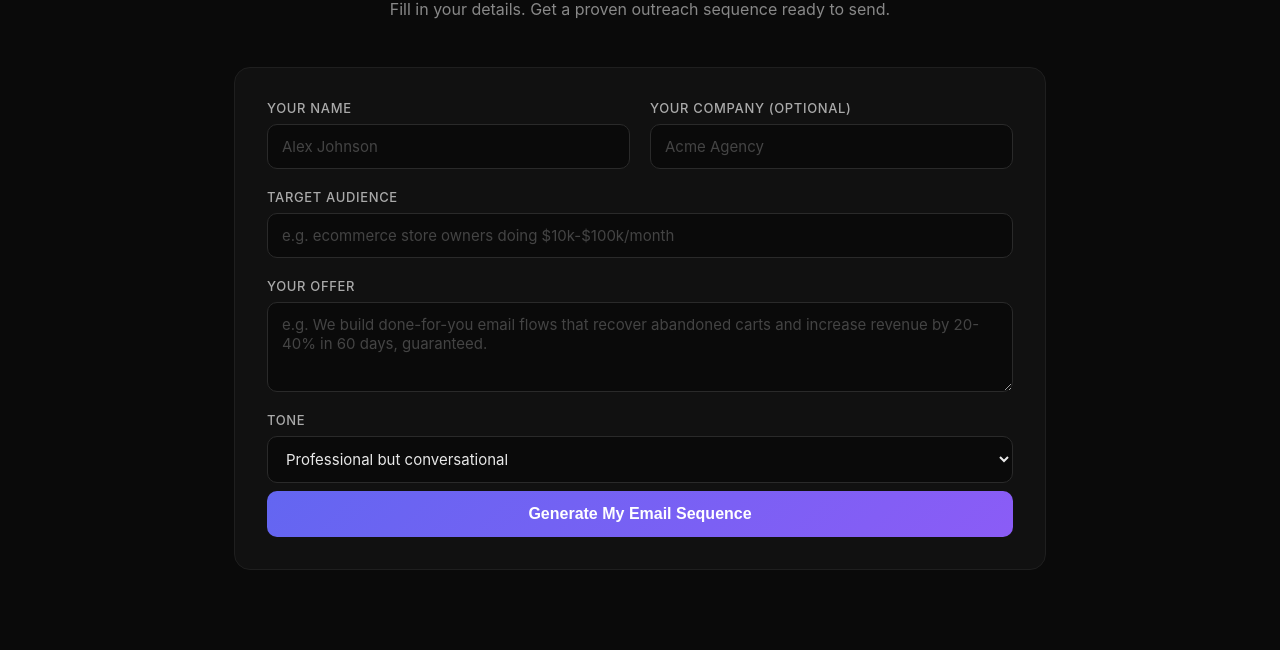
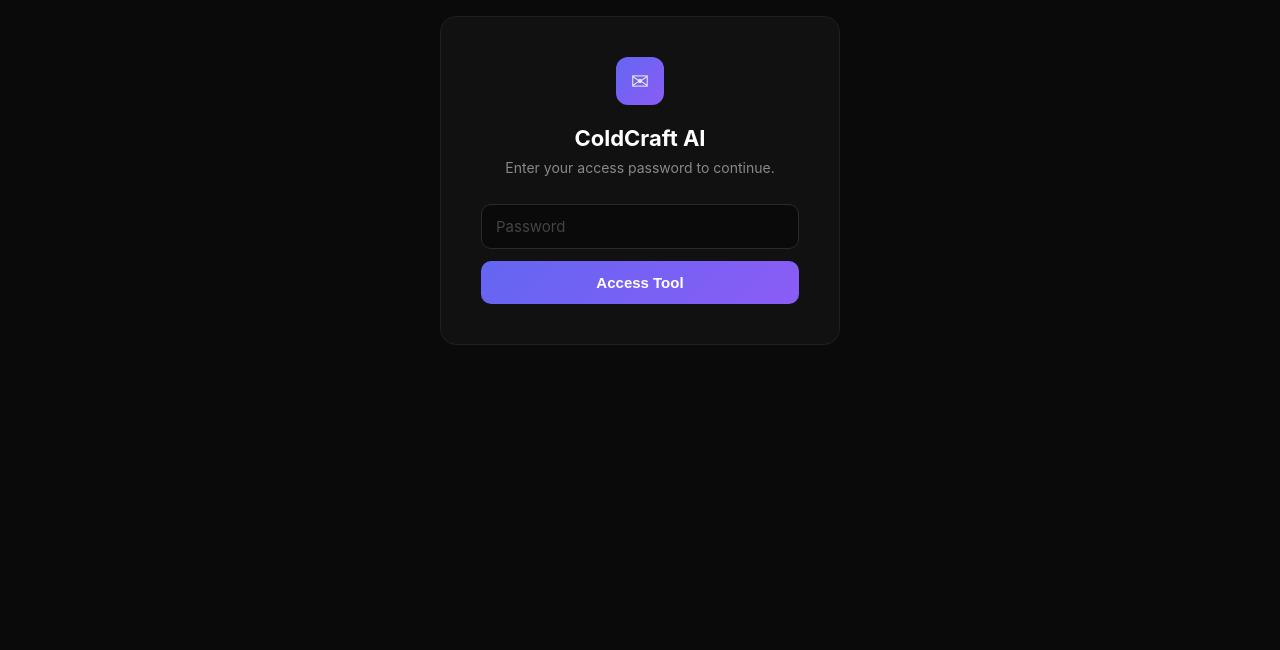
Before and after one commit to lkqiku20-glitch/cold-email-builder, a website: page index.html in a window 1280 px wide. Shown: the part 220-870 px from the top of the page. After the commit the page ends 800 px from the top, so only its background shows below. Drawn offline with Linux system fonts and the light colour scheme.

Commit message:
Restore password gate

```diff
--- a/index.html
+++ b/index.html
@@ -296,7 +296,21 @@
 </head>
 <body>
 
-<div id="main-app">
+<!-- Password Gate -->
+<div id="password-gate" style="display:flex;align-items:center;justify-content:center;min-height:100vh;background:#0a0a0a;">
+  <div style="background:#111;border:1px solid #1f1f1f;border-radius:16px;padding:40px;width:100%;max-width:400px;text-align:center;">
+    <div style="width:48px;height:48px;background:linear-gradient(135deg,#6366f1,#8b5cf6);border-radius:12px;display:flex;align-items:center;justify-content:center;font-size:22px;margin:0 auto 20px;">✉</div>
+    <h2 style="color:#fff;font-size:22px;margin-bottom:8px;">ColdCraft AI</h2>
+    <p style="color:#888;font-size:14px;margin-bottom:28px;">Enter your access password to continue.</p>
+    <input type="password" id="passwordInput" placeholder="Password" onkeydown="if(event.key==='Enter')unlock()"
+      style="width:100%;background:#0a0a0a;border:1px solid #2a2a2a;border-radius:10px;padding:12px 14px;color:#e8e8e8;font-size:15px;outline:none;margin-bottom:12px;" />
+    <div id="password-error" style="color:#fca5a5;font-size:13px;margin-bottom:12px;display:none;">Incorrect password. Try again.</div>
+    <button onclick="unlock()" style="width:100%;padding:13px;background:linear-gradient(135deg,#6366f1,#8b5cf6);color:#fff;border:none;border-radius:10px;font-size:15px;font-weight:600;cursor:pointer;">Access Tool</button>
+  </div>
+</div>
+
+<!-- Main App -->
+<div id="main-app" style="display:none;">
 
 <header>
   <div class="logo">✉</div>
@@ -359,6 +373,26 @@
 </div> <!-- end #main-app -->
 
 <script>
+  let _pw = "";
+
+  async function unlock() {
+    const pw = document.getElementById("passwordInput").value.trim();
+    const errEl = document.getElementById("password-error");
+    errEl.style.display = "none";
+    const res = await fetch("/auth", {
+      method: "POST",
+      headers: { "Content-Type": "application/json" },
+      body: JSON.stringify({ password: pw }),
+    });
+    if (res.ok) {
+      _pw = pw;
+      document.getElementById("password-gate").style.display = "none";
+      document.getElementById("main-app").style.display = "block";
+    } else {
+      errEl.style.display = "block";
+    }
+  }
+
   async function generate() {
     const senderName = document.getElementById("senderName").value.trim();
     const senderCompany = document.getElementById("senderCompany").value.trim();
@@ -386,7 +420,7 @@
       const res = await fetch("/generate", {
         method: "POST",
         headers: { "Content-Type": "application/json" },
-        body: JSON.stringify({ senderName, senderCompany, targetAudience, offer, tone }),
+        body: JSON.stringify({ senderName, senderCompany, targetAudience, offer, tone, password: _pw }),
       });
 
       const data = await res.json();
```
Also changed, not shown: server.js (+14 -0 lines).
